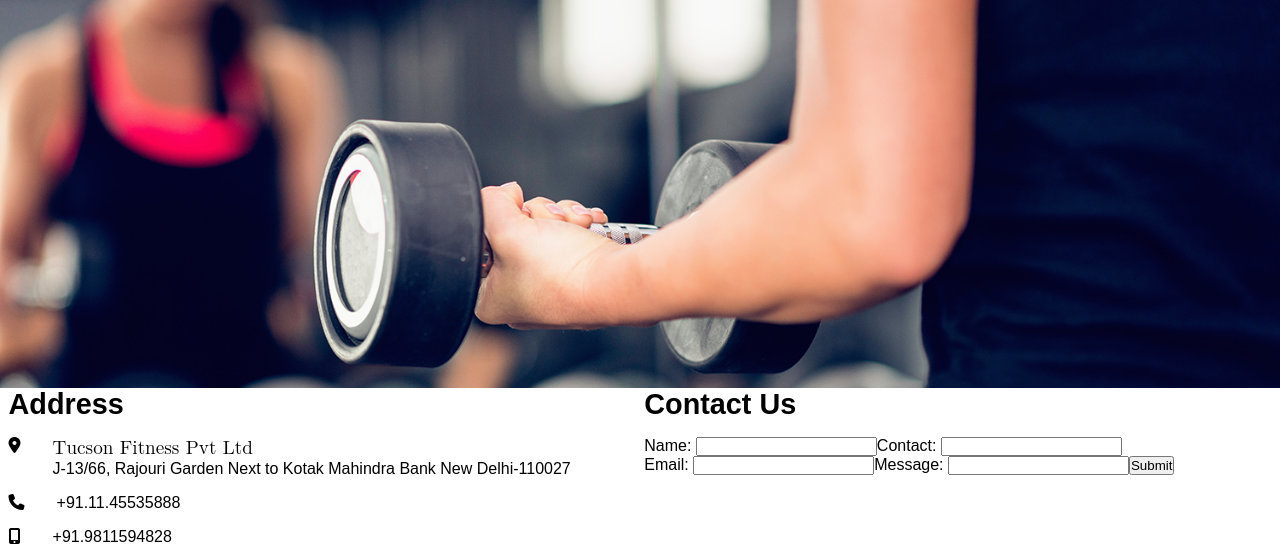
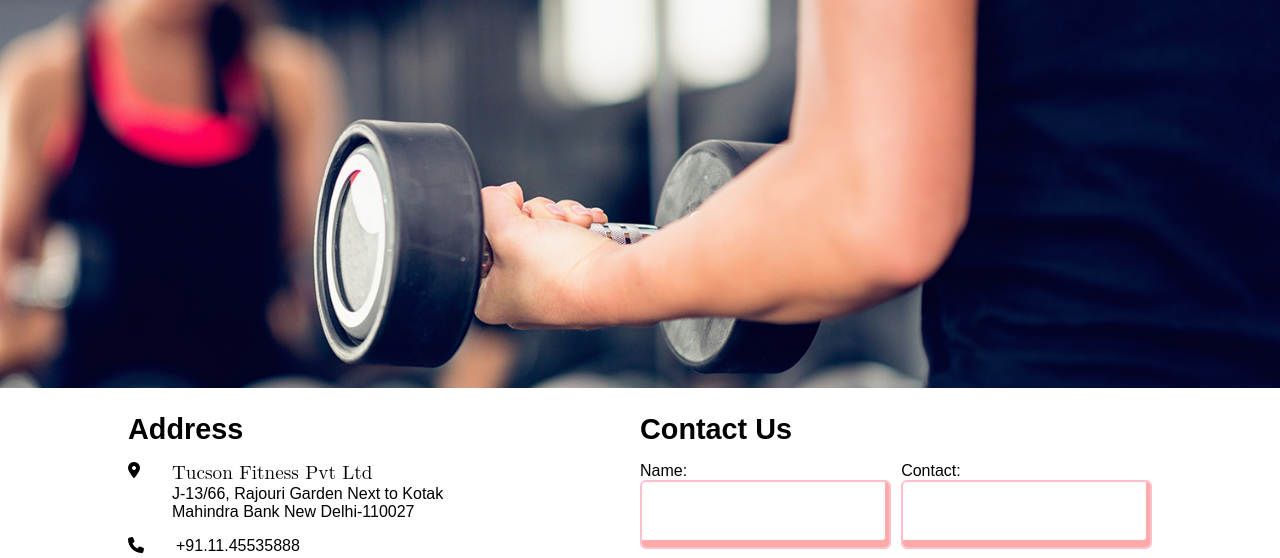
Before and after one commit to amritpalSingh56/the-gym, a plain HTML site: page pages/contact.html in a window 1280 px wide. Shown: the part 90-648 px from the top of the page. Drawn offline with Linux system fonts and the light colour scheme.

Commit message:
Co-authored-by: Codewithfun <codewithfunn@users.noreply.github.com>

```diff
--- a/pages/contact.html
+++ b/pages/contact.html
@@ -63,45 +63,6 @@
             <div class="content">www.thegym.in</div>
           </li>
         </ul>
-        <!-- <div class="icon">
-          <i class="fa-solid fa-location-dot"></i>
-        </div>
-        <div class="address-content">
-          <ul>
-            <li>
-              <i
-                ><b><p>Tuscon fitness Pvt Ltd</p></b></i
-              >
-            </li>
-            <li>J-13/66, Rajouri Garden</li>
-            <li>Next to Kotak Mahindra Bank</li>
-            <li>New DelNhi-110027</li>
-          </ul>
-        </div>
-        <div class="number">
-          <div class="call-icon">
-            <i class="fa-solid fa-phone"></i>
-          </div>
-          <div class="mobile-number">
-            <p>+91.11.45535888</p>
-          </div>
-        </div>
-        <div class="mobile">
-          <div class="mobile-icon">
-            <i class="fa-solid fa-mobile"></i>
-          </div>
-          <div class="mobile-number2">
-            <p>+91.9811594828</p>
-          </div>
-        </div>
-        <div class="message">
-          <div class="message-icon">
-            <i class="fa-solid fa-message"></i>
-          </div>
-          <div class="message-content">
-            <p>info@thegym.in</p>
-          </div>
-        </div> -->
         </span>
         <span class="contactUsContainer">
         <div class="heading">
@@ -122,7 +83,7 @@
           </div>
           <div class="messageContainer">
             <label for="message">Message:</label>
-            <input type="text" id="message" name="message"/>
+            <textarea id="w3review" name="w3review" rows="4" cols="50"></textarea>
           </div>
           <div class="submitBtn">
              <button type="submit" value="Submit" >Submit</button>
--- a/public/css/contact.css
+++ b/public/css/contact.css
@@ -6,52 +6,6 @@
   background-position: center;
   object-fit: cover;
 }
-/* .address{
-  display: inline-block;
-  width: 50%;
-  height: 500px;
-  line-height: 50px;
-  text-align: center;
-}
-.contact-us{
-    display: inline-block;
-    width: 48.7%;
-    height: 500px;
-    line-height: 50px;
-    text-align: center;
-
-}
-.icon{
-    margin-bottom: -50px;
-    margin-right: 250px;
-    font-size: 25px;
-    margin-left: 40px;
-}
-.address-content{
-    margin-bottom: 250px;
-}
-.call-icon{
-    margin-bottom: -150px;
-    margin-top: -260px;
-    margin-left: -230px;
-
-}
-.mobile-number{
-    margin-top: 100px;
-}
-.mobile-icon{
-    margin-left: -229px;
-}
-.mobile-number2{
-    margin-top: -52px;
-}
-.message-icon{
-    margin-left: -232px;
-    margin-top: -50px;
-}
-.message-content{
-    margin-top: -53px;
-} */
 .container {
   display: flex;
   justify-content: space-evenly;
@@ -60,11 +14,12 @@
     display: flex;
     flex-direction: column;
     gap: 1em;
-    width: 49%;
+    width: 30%;
 }
 .addressContainer > .heading{
     font-size: larger;
     font-weight: 600;
+    margin-top: 25px;
 }
 .addressContainer > .heading > h2{
 
@@ -100,22 +55,42 @@
     display: flex;
     flex-direction: column;
     gap: 1em;
-    width: 49%;
+    width: 40%;
 }
 .contactUsContainer > .heading {
     font-size: larger;
     font-weight: 600;
+    margin-top: 25px;
 }
 .contactUsContainer > .heading > h2 {
+
 
 }
 .contactUsContainer >.contact-us{
     display: flex;
     flex-direction: row;
     flex-wrap: wrap;
+    justify-content: space-between;
 }
+.contactUsContainer >.contact-us > div{
+    width: 100%;
+    display: flex;
+    flex-direction: column;
+    margin-bottom: 12px;
+}
+.contactUsContainer >.contact-us > div > label{
+
+}
+.contactUsContainer >.contact-us > div > input , textarea{
+    padding: 25px;
+    border-radius: 6px;
+    box-shadow: inset -3px -6px 1px 1px #ffa8a8;
+    border: 2px solid pink;
+
+}
+
 .contactUsContainer >.contact-us > .nameContainer{
-
+    width: 49%;
 }
 .contactUsContainer >.contact-us > .nameContainer > label{
 
@@ -124,7 +99,7 @@
 
 }
 .contactUsContainer >.contact-us > .contactContainer{
-
+    width: 49%;
 }
 .contactUsContainer >.contact-us > .contactContainer > label{
 
@@ -147,12 +122,27 @@
 .contactUsContainer >.contact-us > .messageContainer > label{
 
 }
-.contactUsContainer >.contact-us > .messageContainer > input{
+.contactUsContainer >.contact-us > .messageContainer > textarea{
 
 }
 .contactUsContainer >.contact-us > .submitBtn{
 
+    display: flex;
+    flex-direction: row;
+    justify-content: center;
+    justify-content: flex-end;
+    margin-bottom: 25px;
 }
 .contactUsContainer >.contact-us > .submitBtn > button{
 
+    padding: 13px 30px;
+    border-radius: 30px;
+    background: #ffaeae;
+    font-weight: bolder;
+    font-size: 15px;
+    border: 2px solid pink;
+    box-shadow: 6px 7px 3px 1px #ff5170;
 }
+
+
+}
```
